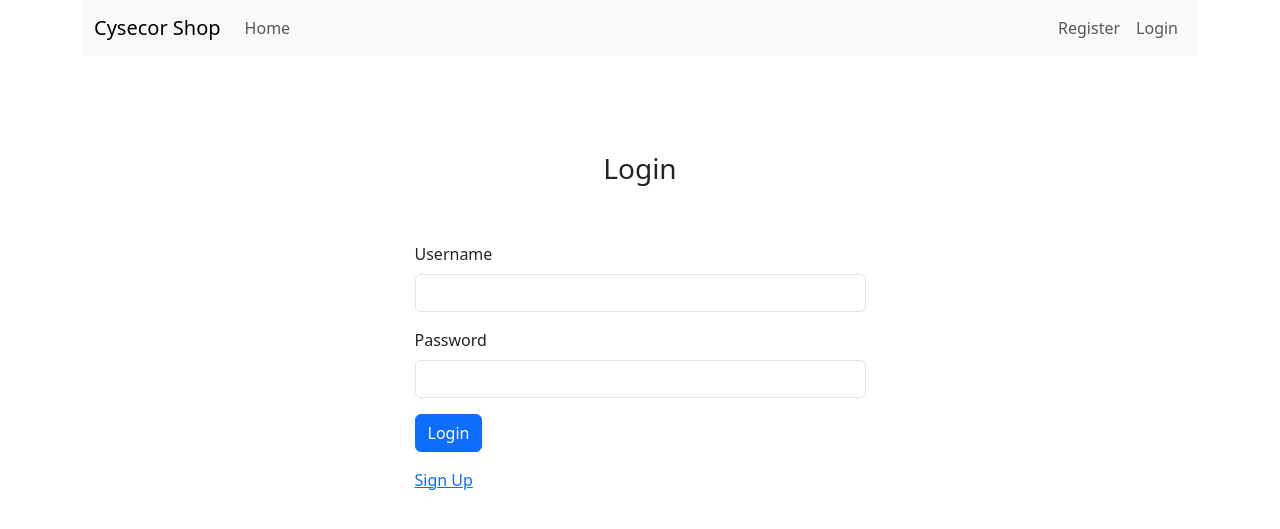
After one commit to Dejan1990/PHP-OOP-SHOP, a PHP site: page /login.php in a window 1280 px wide. The commit adds this page. Shown: the top 529 px of the page. Run offline with PHP 8.4, Linux system fonts and the light colour scheme; data that the repository does not hold is empty.

Commit message:
Login form & Navbar

```diff
--- /dev/null
+++ b/inc/footer.php
@@ -0,0 +1,11 @@
+</div>
+
+<script src="https://cdn.jsdelivr.net/npm/@popperjs/core@2.11.8/dist/umd/popper.min.js"
+    integrity="sha384-I7E8VVD/ismYTF4hNIPjVp/Zjvgyol6VFvRkX/vR+Vc4jQkC+hVqc2pM8ODewa9r"
+    crossorigin="anonymous"></script>
+<script src="https://cdn.jsdelivr.net/npm/bootstrap@5.3.1/dist/js/bootstrap.min.js"
+    integrity="sha384-Rx+T1VzGupg4BHQYs2gCW9It+akI2MM/mndMCy36UVfodzcJcF0GGLxZIzObiEfa"
+    crossorigin="anonymous"></script>
+</body>
+
+</html>
--- /dev/null
+++ b/inc/header.php
@@ -0,0 +1,26 @@
+<?php require_once "app/config/config.php"; ?>
+<!DOCTYPE html>
+<html lang="en">
+
+<head>
+    <meta charset="UTF-8">
+    <meta name="viewport" content="width=device-width, initial-scale=1.0">
+    <link href="https://cdn.jsdelivr.net/npm/bootstrap@5.3.1/dist/css/bootstrap.min.css" rel="stylesheet"
+        integrity="sha384-4bw+/aepP/YC94hEpVNVgiZdgIC5+VKNBQNGCHeKRQN+PtmoHDEXuppvnDJzQIu9" crossorigin="anonymous">
+    <title>Basic Shop</title>
+</head>
+
+<body>
+
+    <div class="container">
+        <?php require_once "navbar.php" ?>
+
+        <?php if(isset($_SESSION['message'])) : ?>
+            <div class="alert alert-<?= $_SESSION['message']['type']; ?> alert-dismissible fade show" role="alert">
+                <?php
+                    echo $_SESSION['message']['text'];
+                    unset($_SESSION['message']);
+                ?>
+                <button type="button" class="btn-close" data-bs-dismiss="alert" aria-label="close"></button>
+            </div>
+        <?php endif ?>
--- /dev/null
+++ b/inc/navbar.php
@@ -0,0 +1,23 @@
+<nav class="navbar navbar-expand-lg navbar-light bg-light mb-5">
+    <div class="container">
+        <a href="#" class="navbar-brand">Cysecor Shop</a>
+        <button class="navbar-toggler" type="button" data-toggle="collapse" data-target="#navbarNav">
+            <span class="navbar-toggler-icon"></span>
+        </button>
+        <div class="collapse navbar-collapse justify-content-between" id="navbarNav">
+            <ul class="navbar-nav">
+                <li class="nav-item active">
+                    <a class="nav-link" href="index.php">Home</a>
+                </li>
+            </ul>
+            <ul class="navbar-nav ml-auto">
+                <li class="nav-item">
+                    <a class="nav-link" href="register.php">Register</a>
+                </li>
+                <li class="nav-item">
+                    <a class="nav-link" href="login.php">Login</a>
+                </li>
+            </ul>
+        </div>
+    </div>
+</nav>
--- /dev/null
+++ b/login.php
@@ -0,0 +1,19 @@
+<?php require_once "inc/header.php"; ?>
+<div class="row justify-content-center">
+    <div class="col-lg-5">
+        <h3 class="text-center py-5">Login</h3>
+        <form method="post" action="" class="mb-3">
+            <div class="form-group mb-3">
+                <label for="username" class="form-label">Username</label>
+                <input type="text" class="form-control" id="username" name="username" required>
+            </div>
+            <div class="form-group mb-3">
+                <label for="password" class="form-label">Password</label>
+                <input type="password" class="form-control" id="password" name="password" required>
+            </div>
+            <button type="submit" class="btn btn-primary">Login</button>
+        </form>
+        <a href="register.php">Sign Up</a>
+    </div>
+</div>
+<?php require_once "inc/footer.php"; ?>
```
Also changed, not shown: index.php (+3 -40 lines), register.php (+2 -23 lines).
